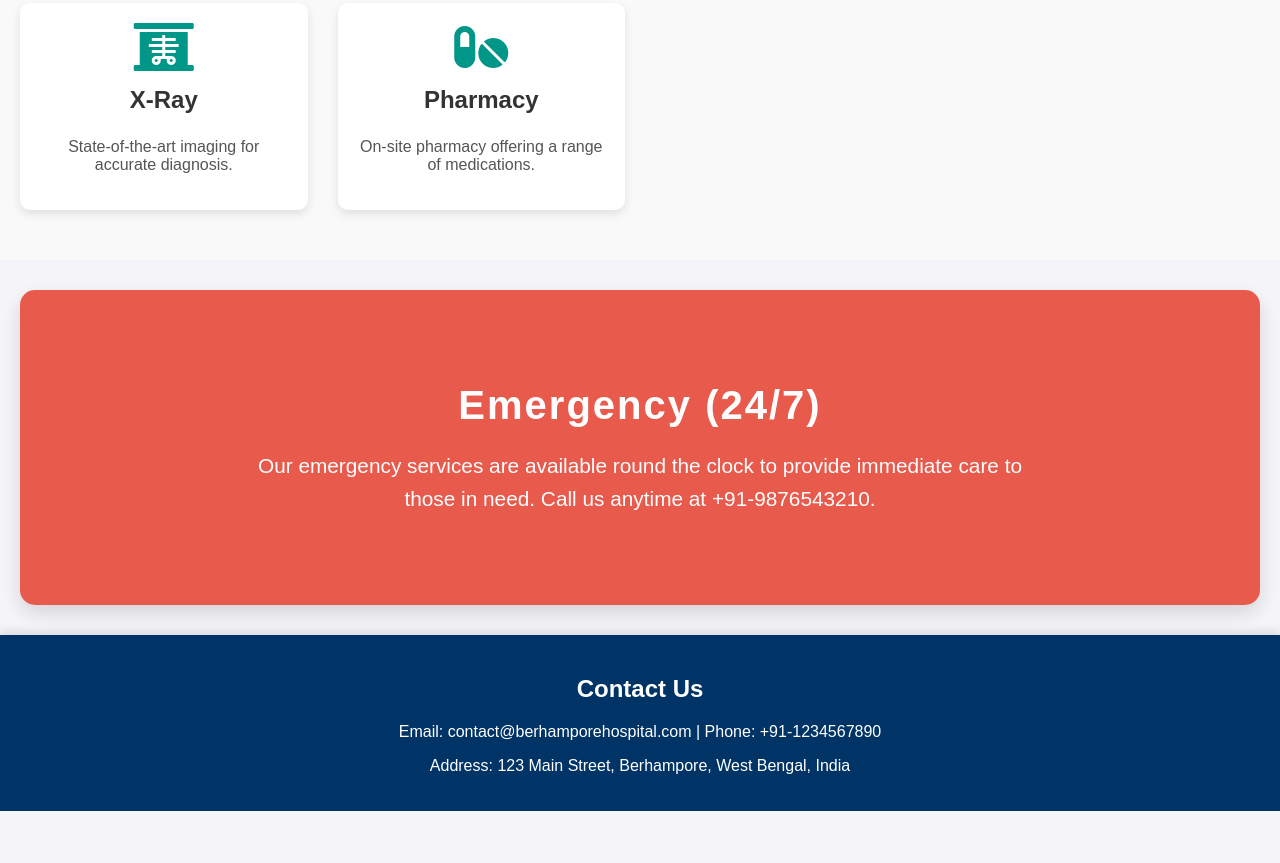
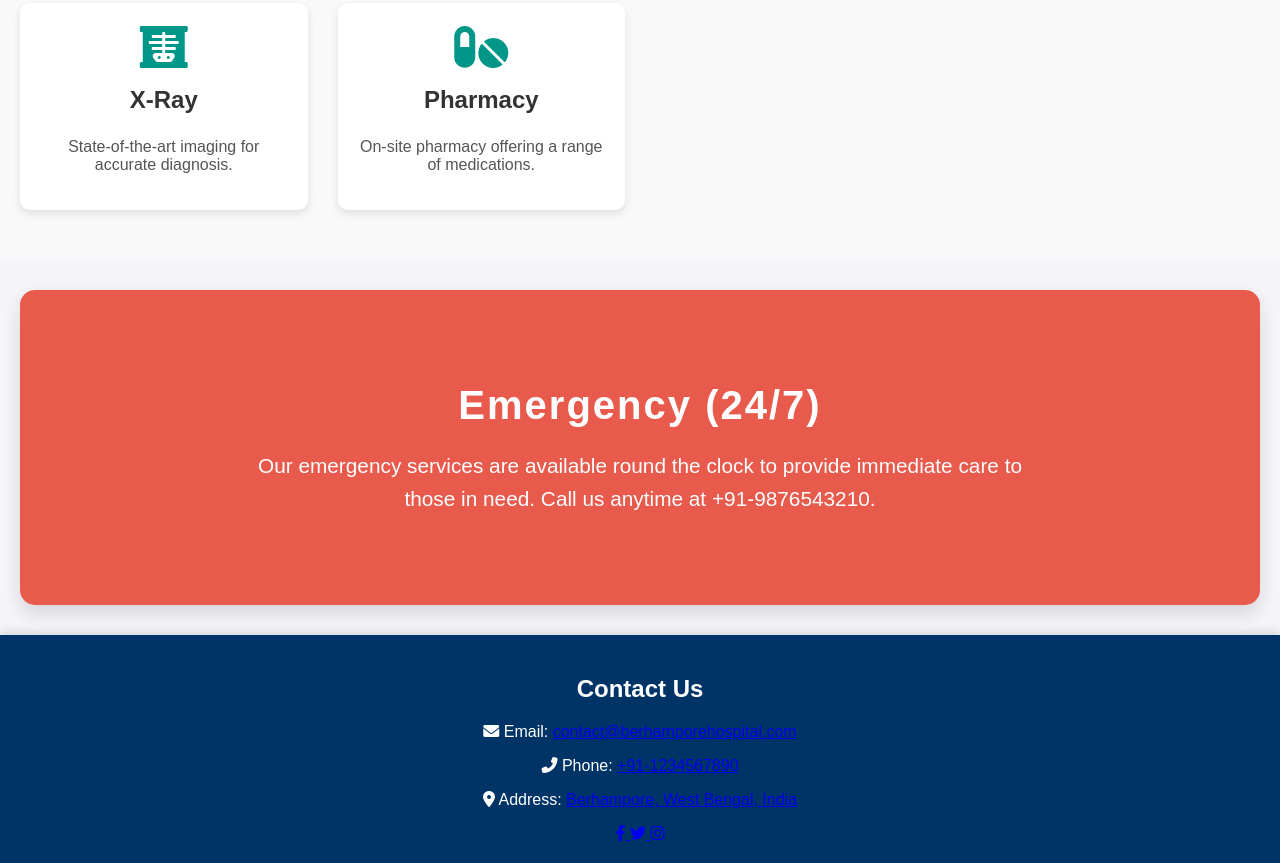
Before and after one commit to nilubhai93/hospital-managment, a plain HTML site: page index.html in a window 1280 px wide. Shown: the part 1263-2126 px from the top of the page. Before the commit the page ends 2074 px from the top, so only its background shows below. Drawn offline with Linux system fonts and the light colour scheme.

Commit message:
Update index.html

```diff
--- a/index.html
+++ b/index.html
@@ -1,15 +1,19 @@
 <!DOCTYPE html>
 <html lang="en">
+
 <head>
     <meta charset="UTF-8">
     <meta name="viewport" content="width=device-width, initial-scale=1.0">
     <title>Berhampore Women and Child Hospital</title>
     <link rel="stylesheet" href="styles.css">
     <script defer src="script.js"></script>
+    <script src="https://kit.fontawesome.com/a076d05399.js"></script>
 
     <!-- Include FontAwesome for icons -->
-    <link rel="stylesheet" href="https://cdnjs.cloudflare.com/ajax/libs/font-awesome/5.15.4/css/all.min.css">
+    <link rel="stylesheet" href="https://cdnjs.cloudflare.com/ajax/libs/font-awesome/6.0.0-beta3/css/all.min.css">
+
 </head>
+
 <body>
     <header class="header">
         <h1>Berhampore Women and Child Hospital</h1>
@@ -36,21 +40,11 @@
 
 
 
-
-
-
-
-
-
-
-
-
-
     <section id="about" class="section about">
         <h2>About Us</h2>
-        <p>Welcome to Berhampore Women and Child Hospital. We provide top-notch medical services dedicated to women and children, with state-of-the-art facilities and a compassionate team of healthcare professionals.</p>
+        <p>Welcome to Berhampore Women and Child Hospital. We provide top-notch medical services dedicated to women and
+            children, with state-of-the-art facilities and a compassionate team of healthcare professionals.</p>
     </section>
-
 
 
 
@@ -80,7 +74,8 @@
                 <!-- FontAwesome Ribbon Icon for Cancer Care -->
                 <i class="fas fa-ribbon service-icon"></i>
                 <h3>Cancer Care</h3>
-                <p>Advanced treatments for cancer patients with compassion and expertise, ensuring the best possible outcomes.</p>
+                <p>Advanced treatments for cancer patients with compassion and expertise, ensuring the best possible
+                    outcomes.</p>
             </a>
 
 
@@ -128,20 +123,39 @@
 
     <section id="emergency" class="section emergency" onclick="window.location.href='tel:+919876543210'">
         <h2>Emergency (24/7)</h2>
-        <p>Our emergency services are available round the clock to provide immediate care to those in need. Call us anytime at +91-9876543210.</p>
+        <p>Our emergency services are available round the clock to provide immediate care to those in need. Call us
+            anytime at +91-9876543210.</p>
     </section>
 
 
-
+    <!-- footer -->
     <footer id="contact" class="footer">
         <h2>Contact Us</h2>
-        <p>Email: contact@berhamporehospital.com | Phone: +91-1234567890</p>
-        <p>Address: 123 Main Street, Berhampore, West Bengal, India</p>
+        <p><i class="fas fa-envelope"></i> Email: <a href="mailto:contact@berhamporehospital.com">contact@berhamporehospital.com</a></p>
+        <p><i class="fas fa-phone-alt"></i> Phone: <a href="tel:+911234567890">+91-1234567890</a></p>
+        <p><i class="fas fa-map-marker-alt"></i> Address: <a href="https://www.google.com/maps/dir//24.0904706,88.2685871/@24.0904394,88.2686058,21z?entry=ttu&g_ep=EgoyMDI0MTIxMS4wIKXMDSoASAFQAw%3D%3D" target="_blank" rel="noopener noreferrer">Berhampore, West Bengal, India</a></p>
+
+        <!-- Social Media Icons Section -->
+        <div class="social-icons">
+            <a href="https://www.facebook.com" target="_blank" class="social-icon" id="facebook">
+                <i class="fab fa-facebook-f"></i>
+            </a>
+            <a href="https://twitter.com" target="_blank" class="social-icon" id="twitter">
+                <i class="fab fa-twitter"></i>
+            </a>
+            <a href="https://www.instagram.com" target="_blank" class="social-icon" id="instagram">
+                <i class="fab fa-instagram"></i>
+            </a>
+        </div>
     </footer>
+
+
+
 
     <!-- Sticky Emergency Call Button with Icon (always visible) -->
     <a href="tel:+919876543210" id="emergency-button" class="emergency-button">
         <i class="fas fa-phone-alt"></i>
     </a>
 </body>
+
 </html>
```
